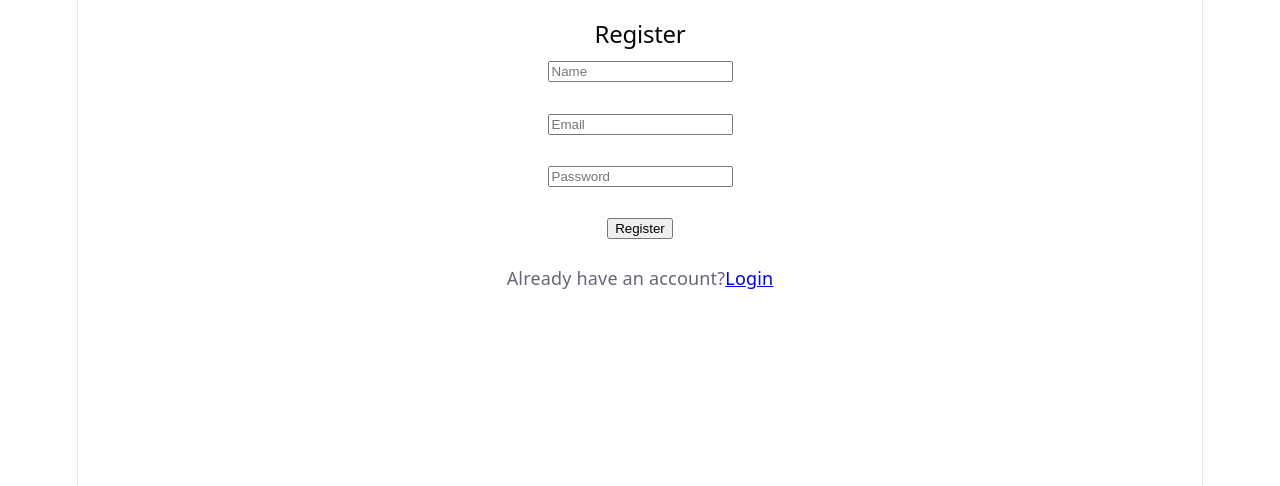
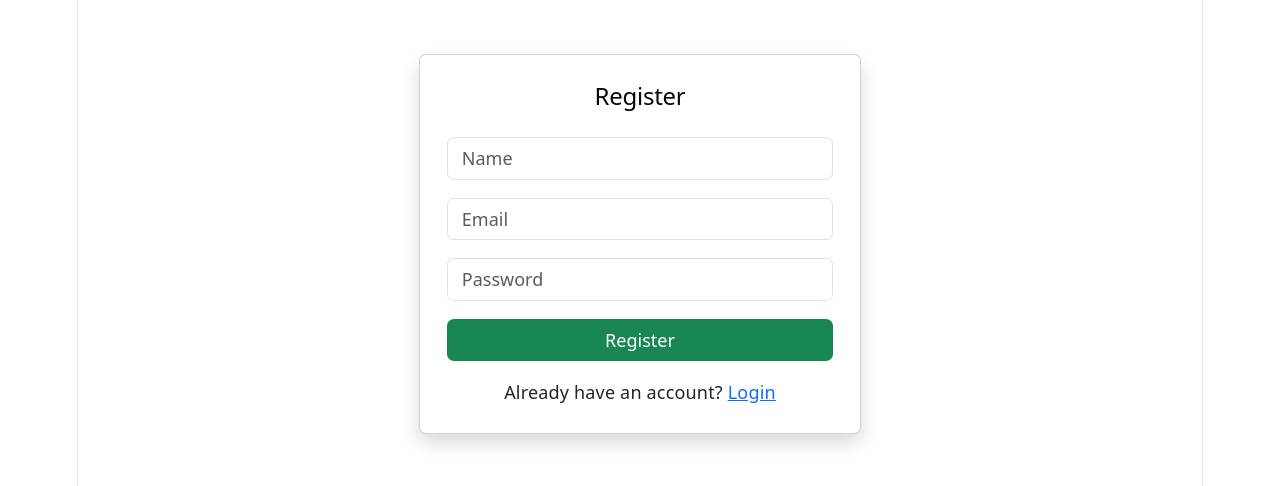
Before and after one commit to Sai13122005/task_manager, a React (Vite) app in the folder frontend/: page /register in a window 1280 px wide. Shown: the top 486 px of the page. Built offline with nearby package versions, Linux system fonts and the light colour scheme.

Commit message:
Added Bootstrap styling

```diff
--- a/frontend/package.json
+++ b/frontend/package.json
@@ -11,6 +11,7 @@
   },
   "dependencies": {
     "axios": "^1.16.1",
+    "bootstrap": "^5.3.8",
     "react": "^19.2.6",
     "react-dom": "^19.2.6",
     "react-router-dom": "^7.15.1"
--- a/frontend/src/main.jsx
+++ b/frontend/src/main.jsx
@@ -1,6 +1,6 @@
 import React from "react";
 import ReactDOM from "react-dom/client";
-
+import "bootstrap/dist/css/bootstrap.min.css";
 import { BrowserRouter } from "react-router-dom";
 
 import App from "./App";
--- a/frontend/src/pages/Dashboard.jsx
+++ b/frontend/src/pages/Dashboard.jsx
@@ -101,49 +101,65 @@ function Dashboard() {
 
     return (
 
-        <div style={{ padding: "20px" }}>
+    <div className="container mt-4">
 
+        <div className="d-flex justify-content-between align-items-center mb-4">
+
+            <div>
                 <h2>Dashboard</h2>
-            <h3>
+
+                <h5>
                     Welcome, {user?.name}
-            </h3>
+                </h5>
+            </div>
 
-            <button onClick={logout}>
+            <button
+                className="btn btn-danger"
+                onClick={logout}
+            >
                 Logout
             </button>
-            <br /><br />
+
+        </div>
+
+
+        <div className="card p-4 shadow mb-4">
+
             <input
                 type="text"
                 placeholder="Task title"
+                className="form-control mb-3"
                 value={title}
                 onChange={(e) => setTitle(e.target.value)}
             />
 
-            <br /><br />
-
             <input
                 type="text"
                 placeholder="Description"
+                className="form-control mb-3"
                 value={description}
                 onChange={(e) => setDescription(e.target.value)}
             />
 
-            <br /><br />
-
-            <button onClick={createTask}>
+            <button
+                className="btn btn-primary"
+                onClick={createTask}
+            >
                 Add Task
             </button>
 
-
-            <hr />
+        </div>
 
 
         {
             tasks.map((task) => (
 
-                    <div key={task._id}>
+                <div
+                    key={task._id}
+                    className="card shadow-sm p-3 mb-3"
+                >
 
-                        <h3>{task.title}</h3>
+                    <h4>{task.title}</h4>
 
                     <p>{task.description}</p>
 
@@ -155,25 +171,30 @@ function Dashboard() {
                                 : " ⏳ Pending"
                         }
                     </p>
+
+                    <div className="d-flex gap-2">
+
                         <button
+                            className="btn btn-success"
                             onClick={() => markDone(task._id)}
                         >
                             Done
                         </button>
+
                         <button
+                            className="btn btn-danger"
                             onClick={() => deleteTask(task._id)}
                         >
                             Delete
                         </button>
 
-                        <hr />
+                    </div>
 
                 </div>
             ))
         }
 
     </div>
-
 );
 }
 
--- a/frontend/src/pages/Login.jsx
+++ b/frontend/src/pages/Login.jsx
@@ -56,9 +56,17 @@ function Login() {
 
    return (
 
-        <div style={{ padding: "20px" }}>
+    <div className="container mt-5">
 
-            <h2>Login</h2>
+        <div className="row justify-content-center">
+
+            <div className="col-md-5">
+
+                <div className="card shadow p-4">
+
+                    <h2 className="text-center mb-4">
+                        Login
+                    </h2>
 
                     <form onSubmit={handleSubmit}>
 
@@ -66,31 +74,39 @@ function Login() {
                             type="email"
                             name="email"
                             placeholder="Email"
+                            className="form-control mb-3"
                             onChange={handleChange}
                         />
-
-                <br /><br />
 
                         <input
                             type="password"
                             name="password"
                             placeholder="Password"
+                            className="form-control mb-3"
                             onChange={handleChange}
                         />
 
-                <br /><br />
-
-                <button type="submit">
+                        <button
+                            type="submit"
+                            className="btn btn-primary w-100"
+                        >
                             Login
                         </button>
 
-                <p style={{ marginTop: "10px" }}>
+                        <p className="mt-3 text-center">
                             Don't have an account?{" "}
                             <Link to="/register">
                                 Register
                             </Link>
                         </p>
+
                     </form>
+
+                </div>
+
+            </div>
+
+        </div>
 
     </div>
 );
--- a/frontend/src/pages/Register.jsx
+++ b/frontend/src/pages/Register.jsx
@@ -58,9 +58,17 @@ function Register() {
 
    return (
 
-        <div style={{ padding: "20px" }}>
+    <div className="container mt-5">
 
-            <h2>Register</h2>
+        <div className="row justify-content-center">
+
+            <div className="col-md-5">
+
+                <div className="card shadow p-4">
+
+                    <h2 className="text-center mb-4">
+                        Register
+                    </h2>
 
                     <form onSubmit={handleSubmit}>
 
@@ -68,35 +76,35 @@ function Register() {
                             type="text"
                             name="name"
                             placeholder="Name"
+                            className="form-control mb-3"
                             onChange={handleChange}
                         />
-
-                <br /><br />
 
                         <input
                             type="email"
                             name="email"
                             placeholder="Email"
+                            className="form-control mb-3"
                             onChange={handleChange}
                         />
-
-                <br /><br />
 
                         <input
                             type="password"
                             name="password"
                             placeholder="Password"
+                            className="form-control mb-3"
                             onChange={handleChange}
                         />
 
-                <br /><br />
-
-                <button type="submit">
+                        <button
+                            type="submit"
+                            className="btn btn-success w-100"
+                        >
                             Register
                         </button>
-                <br /><br />
-                <p>
-                    Already have an account?
+
+                        <p className="mt-3 text-center">
+                            Already have an account?{" "}
                             <Link to="/login">
                                 Login
                             </Link>
@@ -105,6 +113,12 @@ function Register() {
                     </form>
 
                 </div>
+
+            </div>
+
+        </div>
+
+    </div>
 );
 }
 
```
Also changed, not shown: 1 other file (tests, documents, lock files or other folders). Lines whose indentation alone changed are shown as unchanged.
